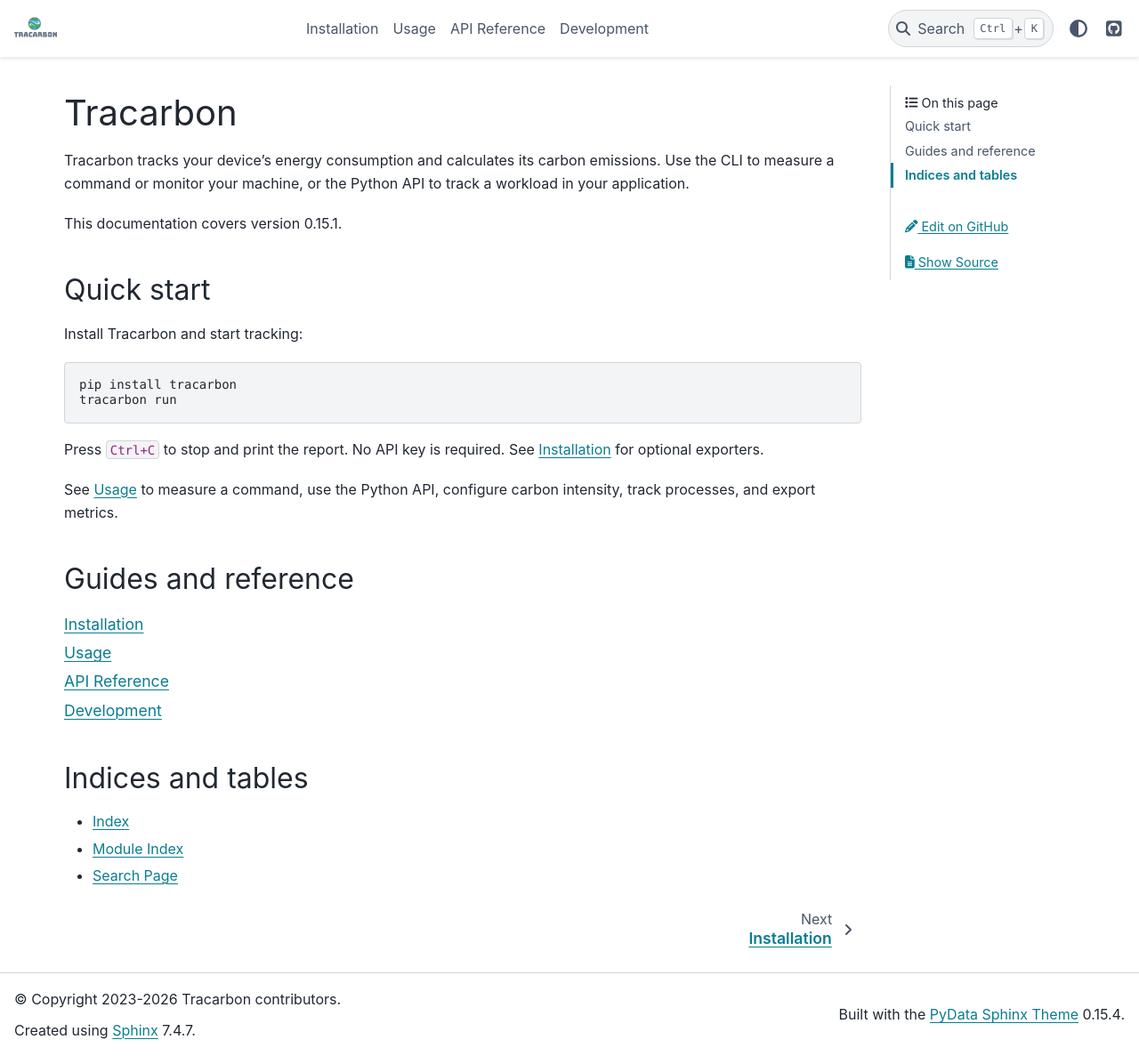
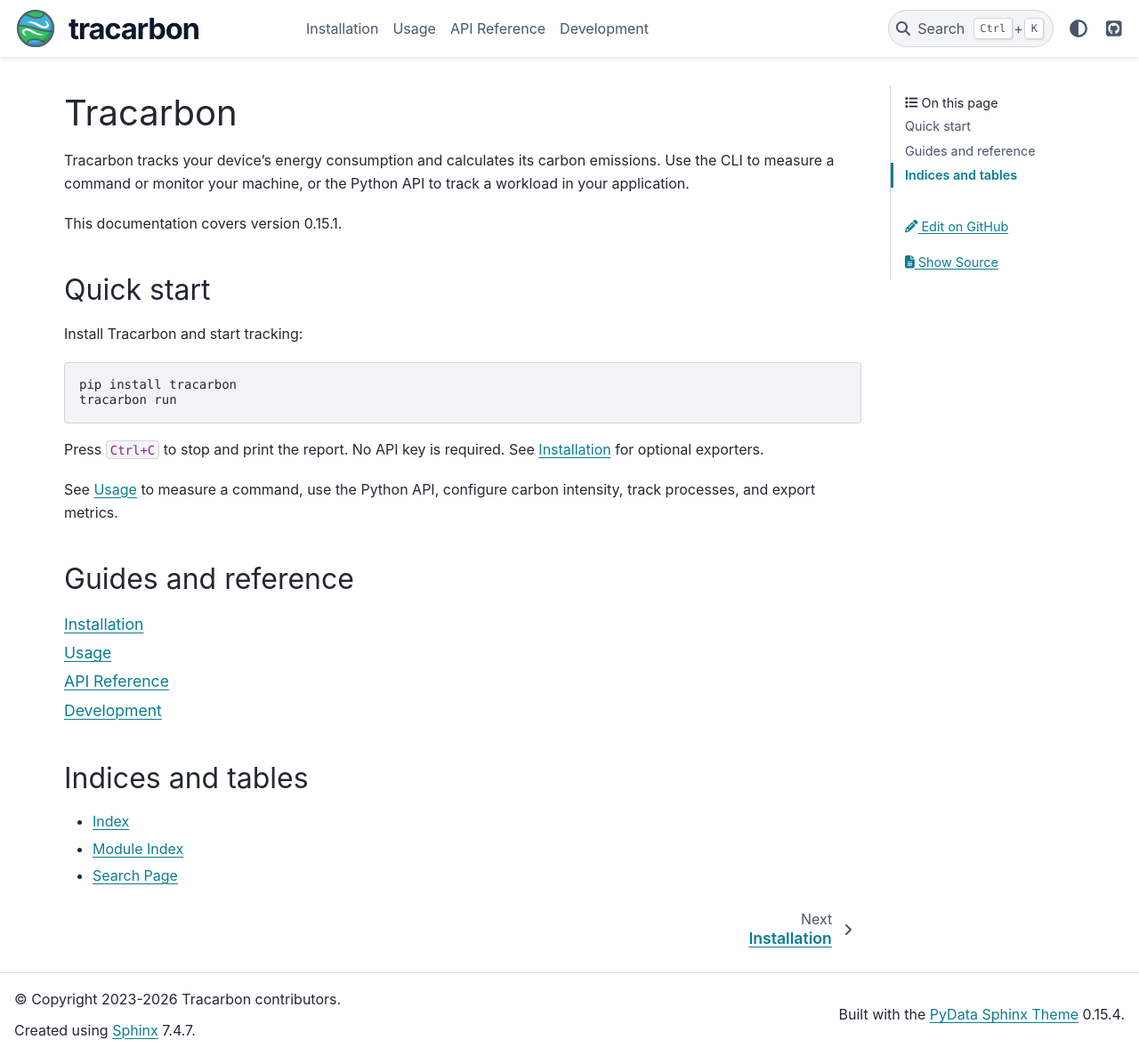
Before and after one commit to fvaleye/tracarbon, a Sphinx documentation site: the page built from docs/source/index.rst, in a window 1280 px wide and 1187 px high. Shown: the whole window at 89% size. Built offline with Sphinx 7.4.7 and the PyData theme 0.15.4, drawn with Linux system fonts in a browser that asks for light colours.

Commit message:
docs: modernize the logo (#566)

```diff
--- a/docs/source/conf.py
+++ b/docs/source/conf.py
@@ -66,12 +66,12 @@
 # a list of builtin themes.
 #
 html_theme = "pydata_sphinx_theme"
-html_logo = "../../logo.png"
-html_favicon = "../../logo.png"
+html_favicon = "../../logo-mark.svg"
 html_baseurl = "https://fvaleye.github.io/tracarbon/documentation/"
 html_theme_options = {
     "github_url": "https://github.com/fvaleye/tracarbon",
     "use_edit_page_button": True,
+    "logo": {"image_light": "../../logo.svg", "image_dark": "../../logo-dark.svg"},
 }
 html_context = {
     "github_user": "fvaleye",
```
Also changed, not shown: README.md (+4 -1 lines), logo-dark.svg (added), logo-mark.svg (added), logo.png, logo.svg (added), 1 other file.
